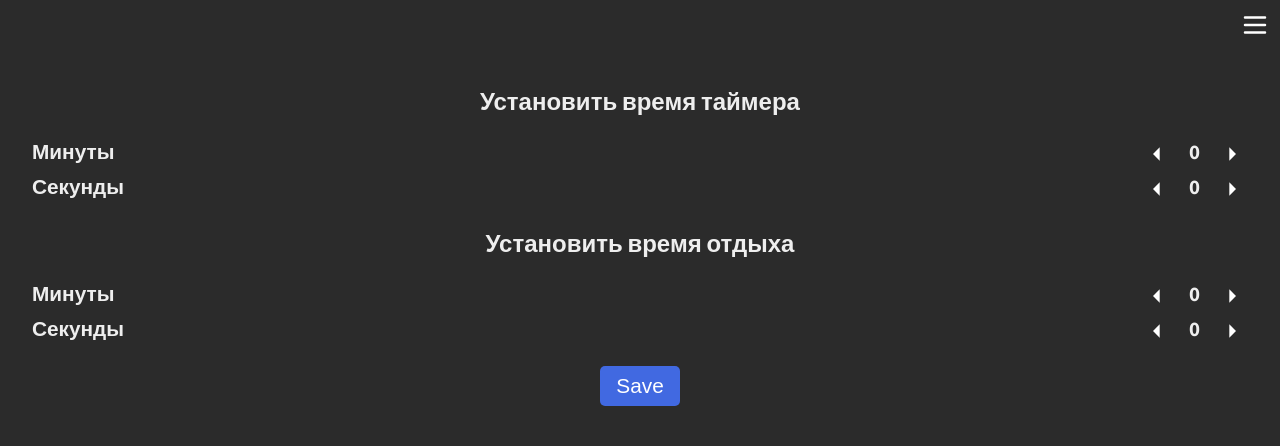
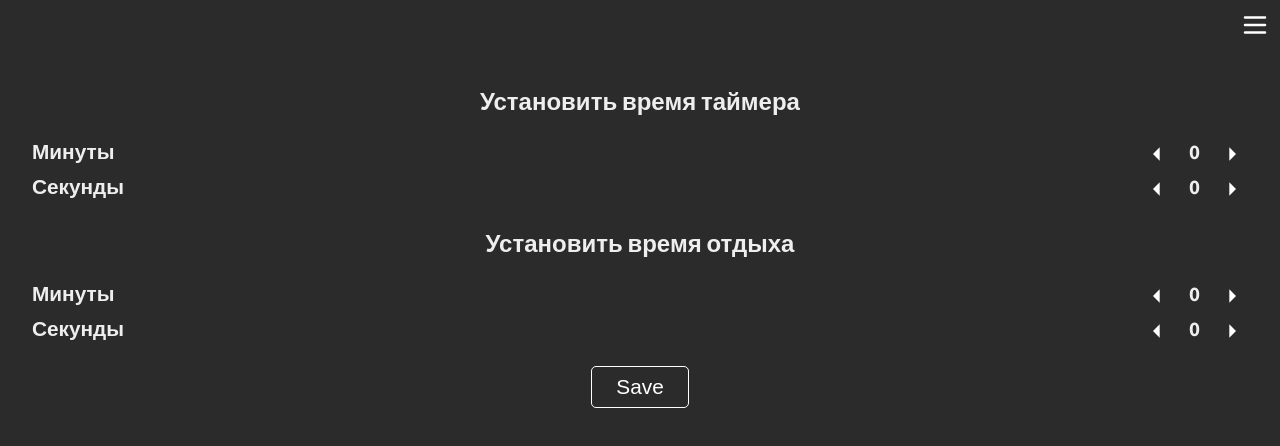
Before and after one commit to DmitryMolokanov/Timer, a React (Vite) app: page / in a window 1280 px wide. Both pictures are taken after a click on the element 1255 px from the left and 25 px from the top of the page. Shown: the top 446 px of the page. Built offline with nearby package versions, Linux system fonts and the light colour scheme; a web font is replaced by a local one.

Commit message:
feat: added validation message

```diff
--- a/src/App.css
+++ b/src/App.css
@@ -134,9 +134,18 @@
 
 .btn-main{
   margin-top: 1rem;
-  background-color: var(--start-timer-color);
-  padding: .5rem 1rem;
+  padding: .5rem 1.5rem;
+  background-color: inherit;
   color:white;
+  border: 1px solid white;
   border-radius: 5px;
   font-size: 1.3rem;
 }
+
+.error-message{
+  font-size: 1.3rem;
+  padding: .5rem 1rem;
+  margin-top: 2rem;
+  background-color: rgb(251, 37, 37);
+  border-radius: 1rem;
+}
--- a/src/App.tsx
+++ b/src/App.tsx
@@ -27,7 +27,11 @@ function App() {
       {
         !isShowSettings
           ? <Timer initTimer={initTimer} initBreakTimer={initBreakTimer} />
-          : <Settings setInitTimer={setInitTimer} setInitBreackTimer={setInitBreackTimer} />
+          : <Settings
+            setInitTimer={setInitTimer}
+            setInitBreackTimer={setInitBreackTimer}
+            setInitShowSettings={setInitShowSettings}
+          />
       }
     </div>
   );
--- a/src/components/Settings.tsx
+++ b/src/components/Settings.tsx
@@ -7,12 +7,27 @@ import type { InitTimer } from '../types/Timer';
 interface SettingsProps {
     setInitTimer: (arg: InitTimer) => void
     setInitBreackTimer: (arg: InitTimer) => void
+    setInitShowSettings: (arg: boolean) => void
 }
 
-const Settings: FC<SettingsProps> = ({ setInitTimer, setInitBreackTimer }) => {
+const Settings: FC<SettingsProps> = ({ setInitTimer, setInitBreackTimer, setInitShowSettings }) => {
 
     const [timer, setTimer] = useState({ min: 0, sec: 0 })
     const [timerBreak, setTimerBreak] = useState({ min: 0, sec: 0 })
+    const [errMessage, setErrMessage] = useState('')
+
+
+    const validation = () => {
+        if (timer.min === 0 && timer.sec === 0) {
+            setErrMessage('Set the round time')
+            return false
+        }
+        if (timerBreak.min === 0 && timerBreak.sec === 0) {
+            setErrMessage('Set a break time')
+            return false
+        }
+        return true
+    }
 
     // таймер
     const decrementMin = () => {
@@ -67,10 +82,10 @@ const Settings: FC<SettingsProps> = ({ setInitTimer, setInitBreackTimer }) => {
     }
 
     const saveData = () => {
-        if (timer.min === 0 && timer.sec === 0) return
-        if (timerBreak.min === 0 && timerBreak.sec === 0) return
+        if (!validation()) return
         setInitTimer(timer)
         setInitBreackTimer(timerBreak)
+        setInitShowSettings(false)
     }
 
     return (
@@ -126,6 +141,12 @@ const Settings: FC<SettingsProps> = ({ setInitTimer, setInitBreackTimer }) => {
             >
                 Save
             </button>
+            {errMessage
+                ? <div className='error-message'>
+                    <span>{errMessage}</span>
+                </div>
+                : null
+            }
         </div>
     )
 };
--- a/src/components/Timer.tsx
+++ b/src/components/Timer.tsx
@@ -100,13 +100,13 @@ const Timer: FC<TimerProps> = ({ initTimer, initBreakTimer }) => {
       }
 
       // декремент минут
-      if (min > 0 && sec === 0) {
+      if (min > 0 && sec < 0) {
         decrementMin();
         return;
       }
 
       // декремент секунд
-      if (sec > 0 && start) {
+      if (sec >= 0 && start) {
         decrementSec();
       }
 
@@ -119,7 +119,6 @@ const Timer: FC<TimerProps> = ({ initTimer, initBreakTimer }) => {
         }
       }
     } else {
-      console.log('else')
       return clearTimeout(timerRef.current)
     }
   }, [
```
